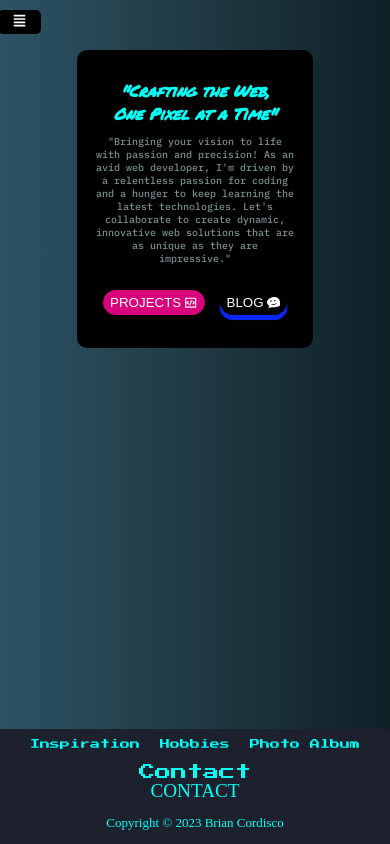
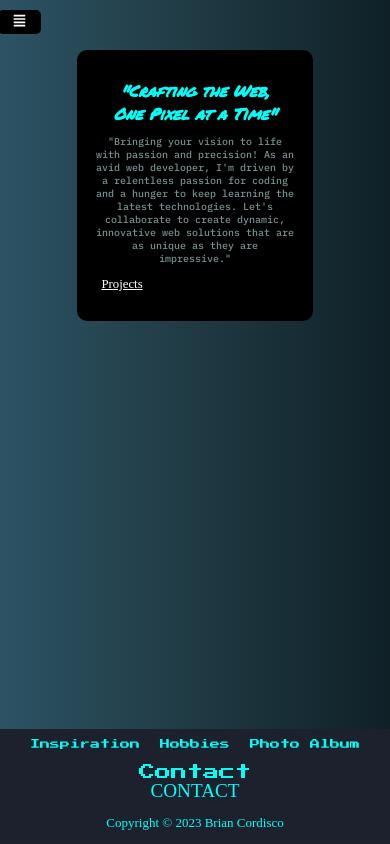
Before and after one commit to Web-Dev-Robi/neon-lights, a React (Create React App) app: page / in a window 390 px wide. Shown: the top 844 px of the page. Built offline with nearby package versions, Linux system fonts and the light colour scheme; the HTML template or start-up script is replaced by a standard one; a web font is replaced by a local one.

Commit message:
crafted neon buttons

```diff
--- a/src/components/HomeCard.jsx
+++ b/src/components/HomeCard.jsx
@@ -4,7 +4,7 @@ import { TfiThemifyFaviconAlt } from "react-icons/tfi";
 
 function HomeCard() {
   return (
-    <div>
+    <div className="glass">
       <div className="title">
         <div className="title-caption">
           <h1 className="caption">
@@ -18,24 +18,9 @@ function HomeCard() {
             they are impressive."
           </p>
         </div>
-        <div className="title-buttons">
-          <button className="pink-btn">
-            <div className="project-button">
-              <div>PROJECTS</div>
-              <div className="code-icon">
-                <RiCodeBoxLine />
-              </div>
-            </div>
-          </button>
-          <button className="dark-btn">
-            <div className="blog-button">
-              <div>BLOG</div>
-              <div className="blog-icon">
-                <TfiThemifyFaviconAlt />
-              </div>
-            </div>
-          </button>
-        </div>
+        <a href="" className="neon-button">Projects</a>
+
+
       </div>
     </div>
   );
--- a/src/components/mobile/responsive.css
+++ b/src/components/mobile/responsive.css
@@ -12,7 +12,9 @@
   .title {
     margin-left: auto;
     margin-right: auto;
+    padding: 10px;
     width: 375px;
+    height: 235px;
   }
 
   .icon {
@@ -24,6 +26,10 @@
   }
 
   .moto {
+    font-size: x-small;
+  }
+
+  .footer-link {
     font-size: x-small;
   }
 
@@ -42,19 +48,13 @@
     border-radius: 5px;
   }
 
-  .pink-btn:hover {
-    background-color: #0827f5;
-    box-shadow: 0 4px 10px #39ff14;
-    border: solid 3px;
-    border-color: #0827f5;
-  }
 
-  .dark-btn:hover {
-     background-color: #d9027d;
-    box-shadow: 0 4px 10px #39ff14;
-    border: solid 3px;
-    border-color: #d9027d;
-
+  .neon-button {
+    overflow: hidden;
+    font-size: 0.80rem;
+    width: 55px;
+    height: 15px;
+    padding: 0.12em 0.5em;
   }
 
   .nav-container {
@@ -68,6 +68,7 @@
     visibility: hidden;
     position: absolute;
   }
+
 
   .nav-container {
     visibility: visible;
```
